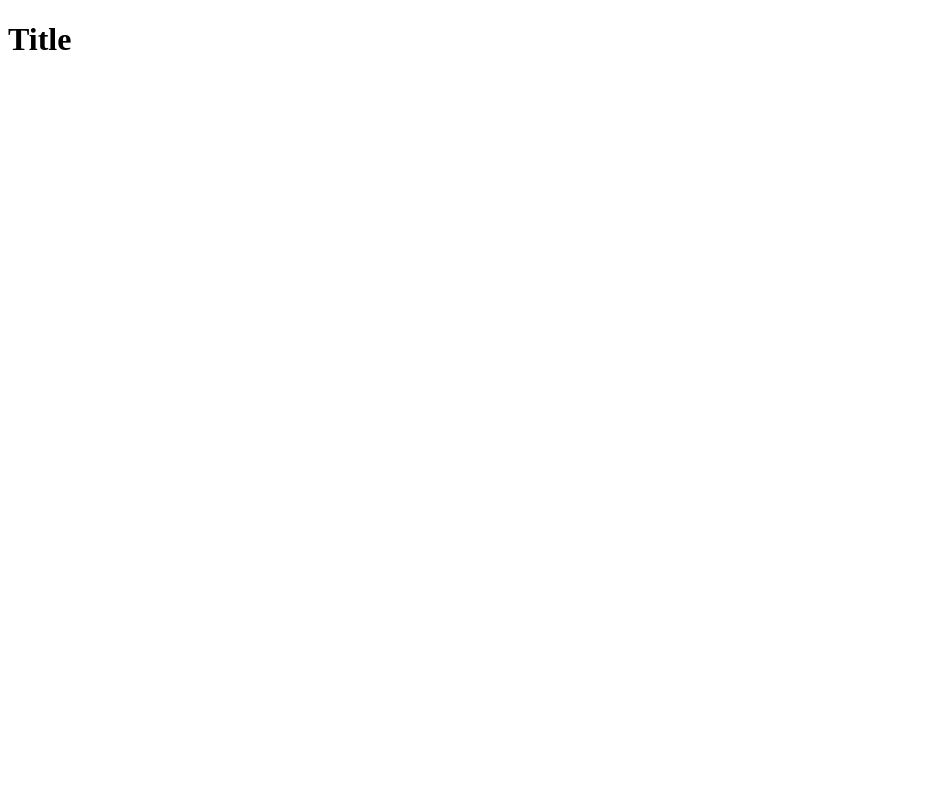
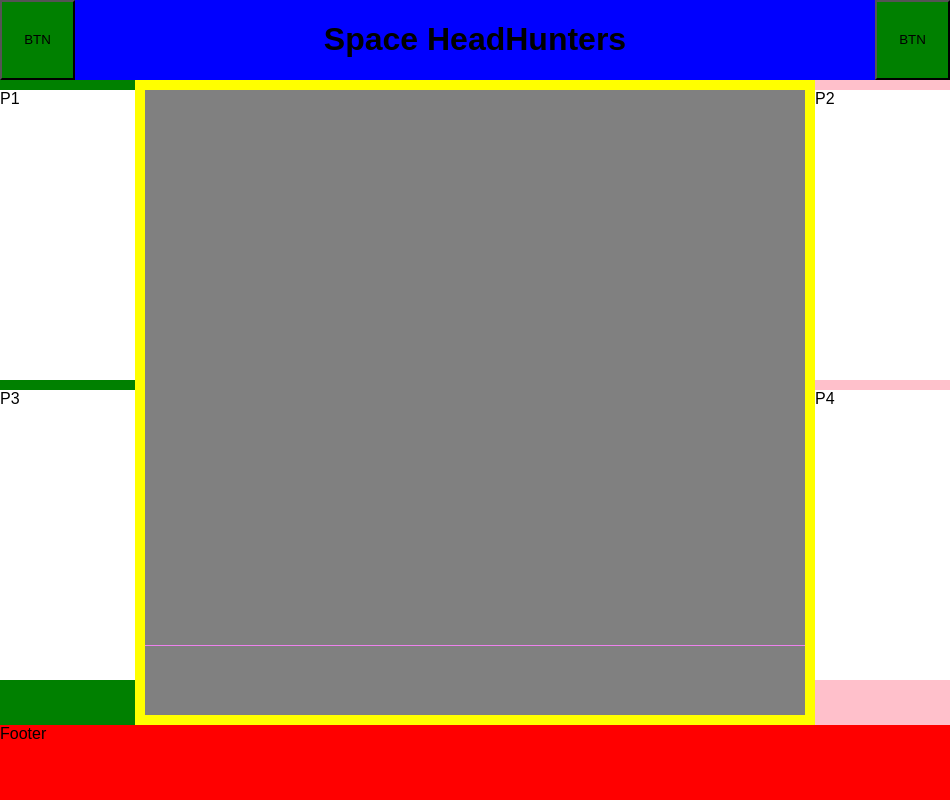
Before and after one commit to Rukia3d/BITS_SpaceHeadHunters, an Electron app: page index.html in a window 950 px wide. Drawn offline with Linux system fonts and the light colour scheme; a web font is replaced by a local one.

Commit message:
Index page layout  html&css

```diff
--- a/index.html
+++ b/index.html
@@ -2,9 +2,140 @@
 <html lang="en">
 	<head>
 		<meta charset="utf-8">
+		<link rel="stylesheet" href="style.css">
+		<link href="https://fonts.googleapis.com/css?family=Geo" rel="stylesheet">
 		<title>Space HeadHunters</title>
 	</head>
 	<body>
-		<h1>Title</h1>
+		<!--Header element: menu buttons, name-->
+		<div id="header">
+			<button id="about">BTN</button>
+			<h1>Space HeadHunters</h1>
+			<button id="settings">BTN</button>
+		</div>
+
+		<!--Game area -->
+		<div id="gamearea">
+
+			<!--Players menu-->
+			<div id="leftside">
+				<div id="player1" class="player">P1</div>
+				<div id="player3" class="player">P3</div> <!--Left empty at this stage-->
+			</div>
+
+			<div id="center">
+			<!-- The part that should be generated by javascript -->
+				<div id="board">
+					<!-- Row 1 -->
+					<div class="cell"></div>
+					<div class="cell"></div>
+					<div class="cell"></div>
+					<div class="cell"></div>
+					<div class="cell"></div>
+					<div class="cell"></div>
+					<div class="cell"></div>
+					<div class="cell"></div>
+					<div class="cell"></div>
+
+					<!-- Row 2 -->
+					<div class="cell"></div>
+					<div class="cell"></div>
+					<div class="cell"></div>
+					<div class="cell"></div>
+					<div class="cell"></div>
+					<div class="cell"></div>
+					<div class="cell"></div>
+					<div class="cell"></div>
+					<div class="cell"></div>
+
+					<!-- Row 3 -->
+					<div class="cell"></div>
+					<div class="cell"></div>
+					<div class="cell"></div>
+					<div class="cell"></div>
+					<div class="cell"></div>
+					<div class="cell"></div>
+					<div class="cell"></div>
+					<div class="cell"></div>
+					<div class="cell"></div>
+
+					<!-- Row 4 -->
+					<div class="cell"></div>
+					<div class="cell"></div>
+					<div class="cell"></div>
+					<div class="cell"></div>
+					<div class="cell"></div>
+					<div class="cell"></div>
+					<div class="cell"></div>
+					<div class="cell"></div>
+					<div class="cell"></div>
+
+					<!-- Row 5 -->
+					<div class="cell"></div>
+					<div class="cell"></div>
+					<div class="cell"></div>
+					<div class="cell"></div>
+					<div class="cell"></div>
+					<div class="cell"></div>
+					<div class="cell"></div>
+					<div class="cell"></div>
+					<div class="cell"></div>
+
+					<!-- Row 6 -->
+					<div class="cell"></div>
+					<div class="cell"></div>
+					<div class="cell"></div>
+					<div class="cell"></div>
+					<div class="cell"></div>
+					<div class="cell"></div>
+					<div class="cell"></div>
+					<div class="cell"></div>
+					<div class="cell"></div>
+
+					<!-- Row 7 -->
+					<div class="cell"></div>
+					<div class="cell"></div>
+					<div class="cell"></div>
+					<div class="cell"></div>
+					<div class="cell"></div>
+					<div class="cell"></div>
+					<div class="cell"></div>
+					<div class="cell"></div>
+					<div class="cell"></div>
+
+					<!-- Row 8 -->
+					<div class="cell"></div>
+					<div class="cell"></div>
+					<div class="cell"></div>
+					<div class="cell"></div>
+					<div class="cell"></div>
+					<div class="cell"></div>
+					<div class="cell"></div>
+					<div class="cell"></div>
+					<div class="cell"></div>
+
+					<!-- Row 9 -->
+					<div class="cell"></div>
+					<div class="cell"></div>
+					<div class="cell"></div>
+					<div class="cell"></div>
+					<div class="cell"></div>
+					<div class="cell"></div>
+					<div class="cell"></div>
+					<div class="cell"></div>
+					<div class="cell"></div>
+				</div>
+			</div>
+
+			<!--Players2 menu-->
+			<div id="rightside">
+				<div id="player2" class="player">P2</div>
+				<div id="player4" class="player">P4</div> <!--Left empty at this stage-->
+			</div>
+
+		</div>
+
+		<!--Footer element: game phase information-->
+		<div id="footer">Footer</div>
 	</body>
 </html>
--- /dev/null
+++ b/style.css
@@ -0,0 +1,91 @@
+html{
+	height: 100%;
+}
+body {
+	font-family: 'Geo', sans-serif;
+	margin: 0;
+	padding: 0;
+	height: 100%;
+	display: flex; /* Using flexbox to position elements */
+	flex-direction: column;
+	align-items: stretch;
+}
+
+/* HEADER STYLES */
+#header{
+	background-color: blue;
+	flex: 0 1 75px;
+	display: flex;
+	flex-direction: row;
+	align-items: stretch;
+}
+
+#header button{
+	background-color: green;
+	flex: 0 1 75px;
+}
+
+#header h1{
+	flex: 1 1 auto;
+	text-align: center;
+}
+
+/* FOOTER STYLES */
+#footer{
+	background-color: red;
+	flex: 0 1 75px;
+}
+
+
+/* THE TABLE */
+#gamearea{
+	background-color: yellow;
+	flex: 1 1 auto;
+	display: flex;
+	flex-direction: row;
+	align-items: stretch;
+}
+
+#center{
+	background-color: violet;
+	flex: 1 1 auto;
+	position: relative;
+	margin: 10px;
+}
+
+#leftside{
+	background-color: green;
+	flex: 0 1 135px;
+}
+
+#rightside{
+	background-color: pink;
+	flex: 0 1 135px;
+}
+
+/* PLAYERS */
+.player{
+	display:block;
+	width: 100%;
+	height: 45%;
+	margin-top: 10px;
+	margin-bottom: 10px;
+	background-color: white;
+}
+
+
+/* BOARD */
+#board{
+	position: absolute;
+	height: 100%;
+	width:100%;
+	display: flex;
+	flex-direction: row;
+	flex-wrap: wrap;
+}
+
+#board .cell{
+	flex: 0 1 11.11%;
+	height: 11.11%;
+	background-color: grey;
+}
```
Also changed, not shown: assets/images/background.jpg (added), assets/images/button_about.jpg (added), assets/images/button_about_grey.jpg (added), assets/images/button_close.jpg (added), assets/images/button_close_grey.jpg (added), assets/images/button_settings.jpg (added), assets/images/button_settings_grey.jpg (added), assets/images/menu_popup.jpg (added).
